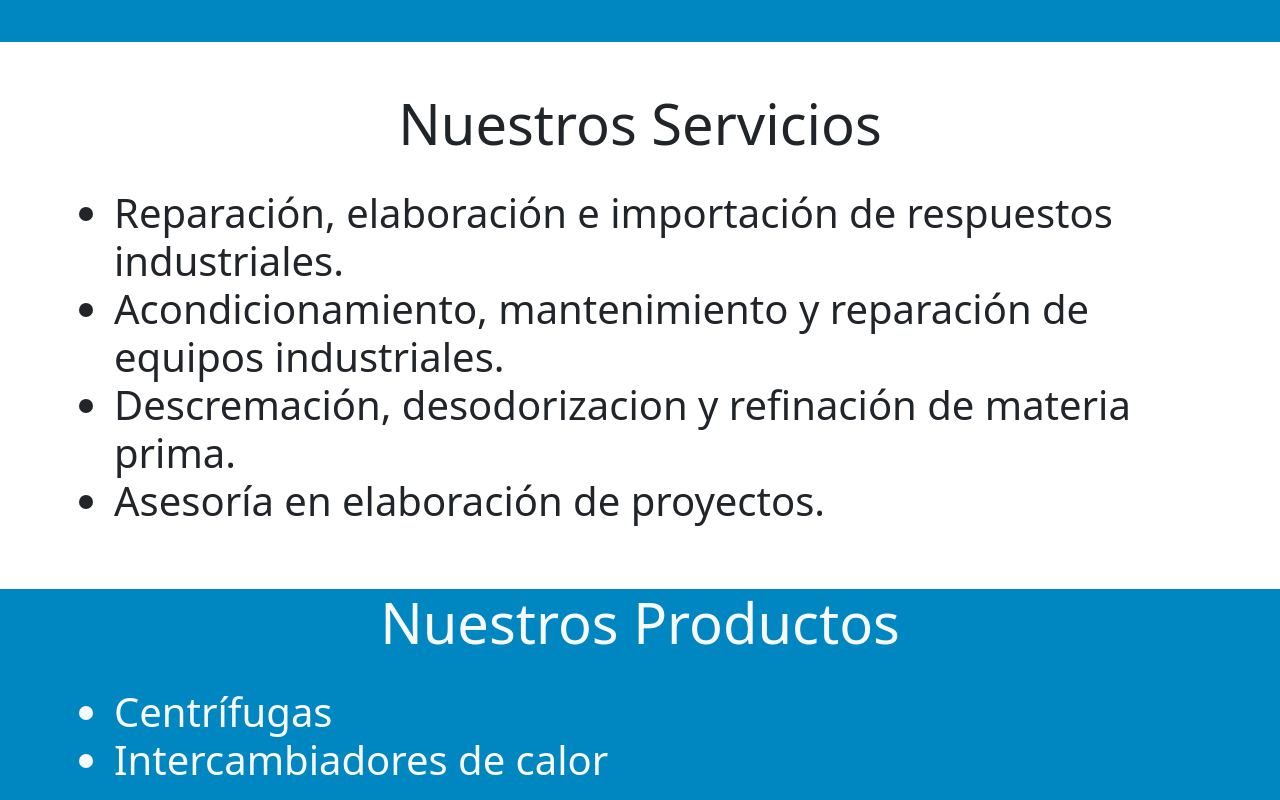
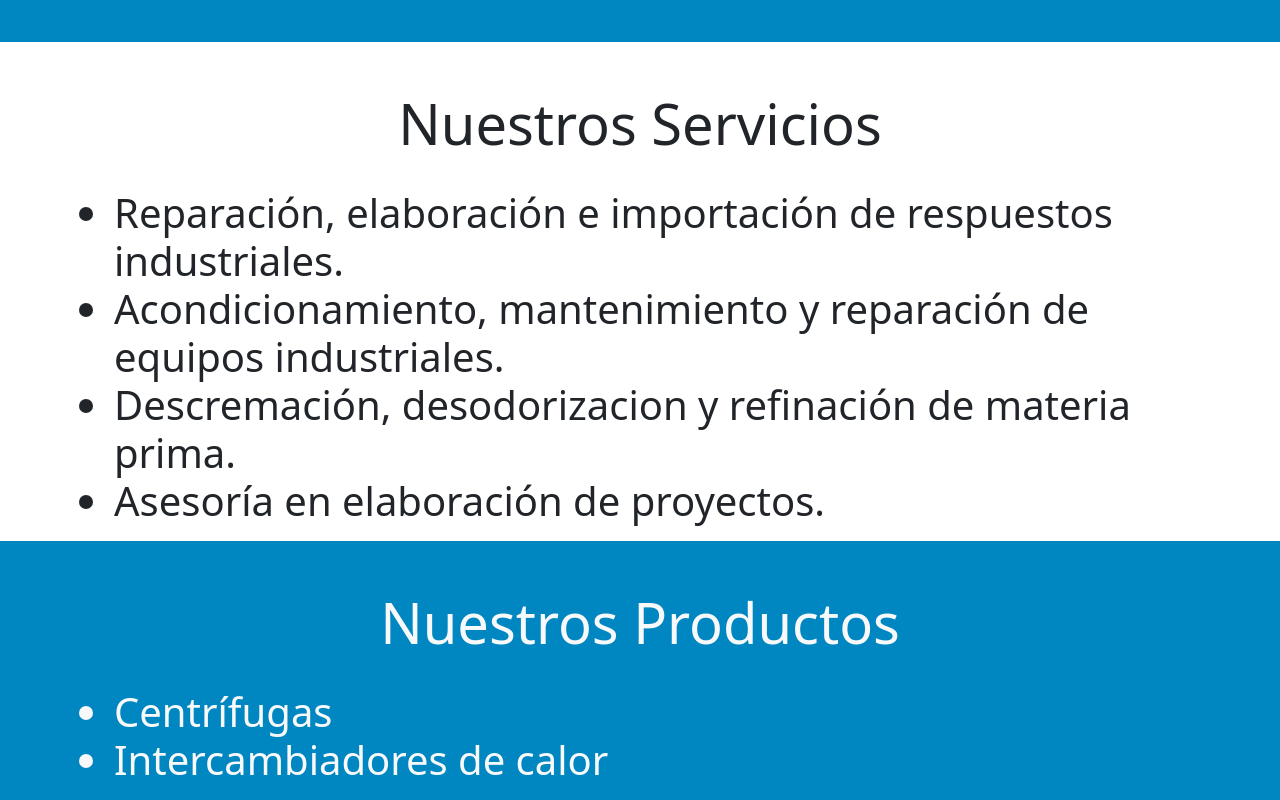
Before and after one commit to SoyEliezerRojas/Centritechs, a website built with webpack: page src/index.html in a window 1280 px wide. Shown: the part 1405-2205 px from the top of the page. Built offline with nearby package versions, Linux system fonts and the light colour scheme; files whose address does not match are found by name.

Commit message:
Mdificación en 'Productos - el padding'

```diff
--- a/src/index.html
+++ b/src/index.html
@@ -96,7 +96,7 @@
         </div>
       </div>
     </section>
-    <section id="products" class="mt-5 text-light">
+    <section id="products" class="pt-5 text-light">
       <div class="container">
         <div class="row text-center">
           <h3 class="display-4">Nuestros Productos</h3>
```
Also changed, not shown: dist/index.html.
